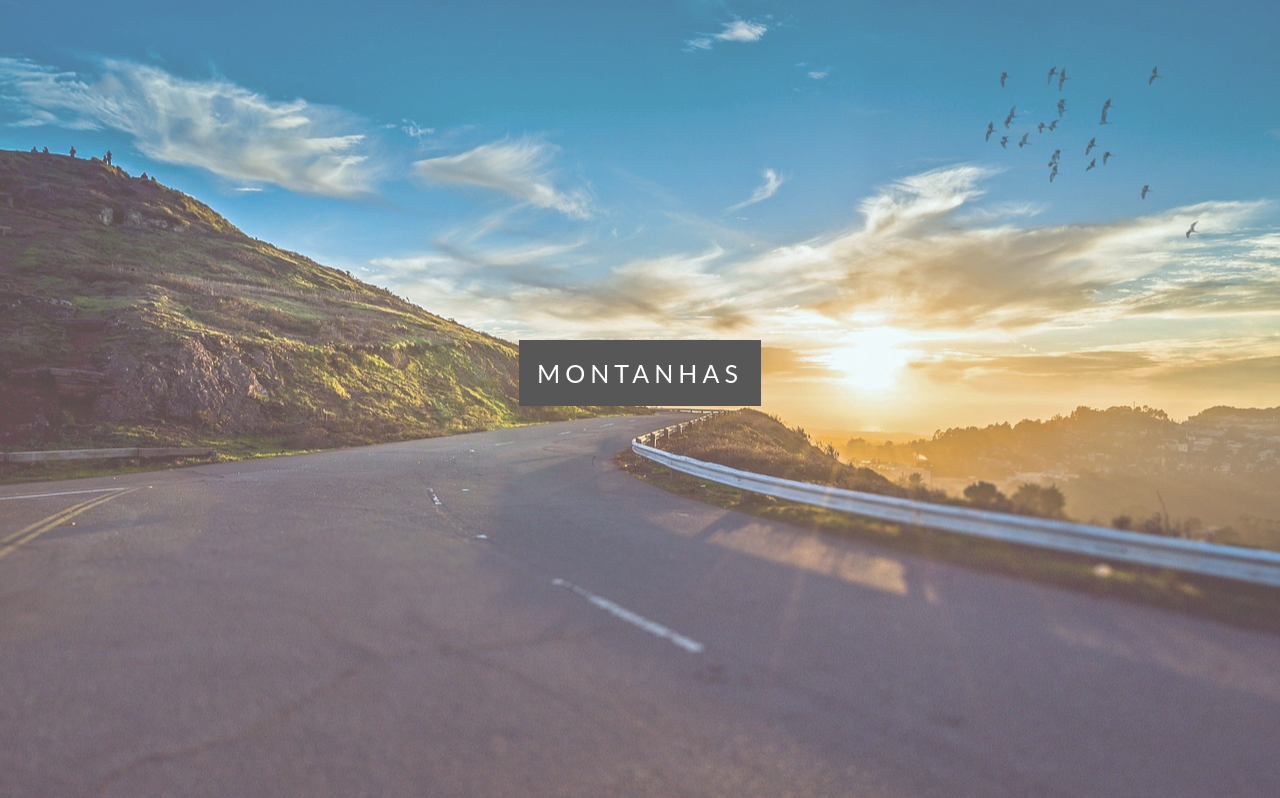
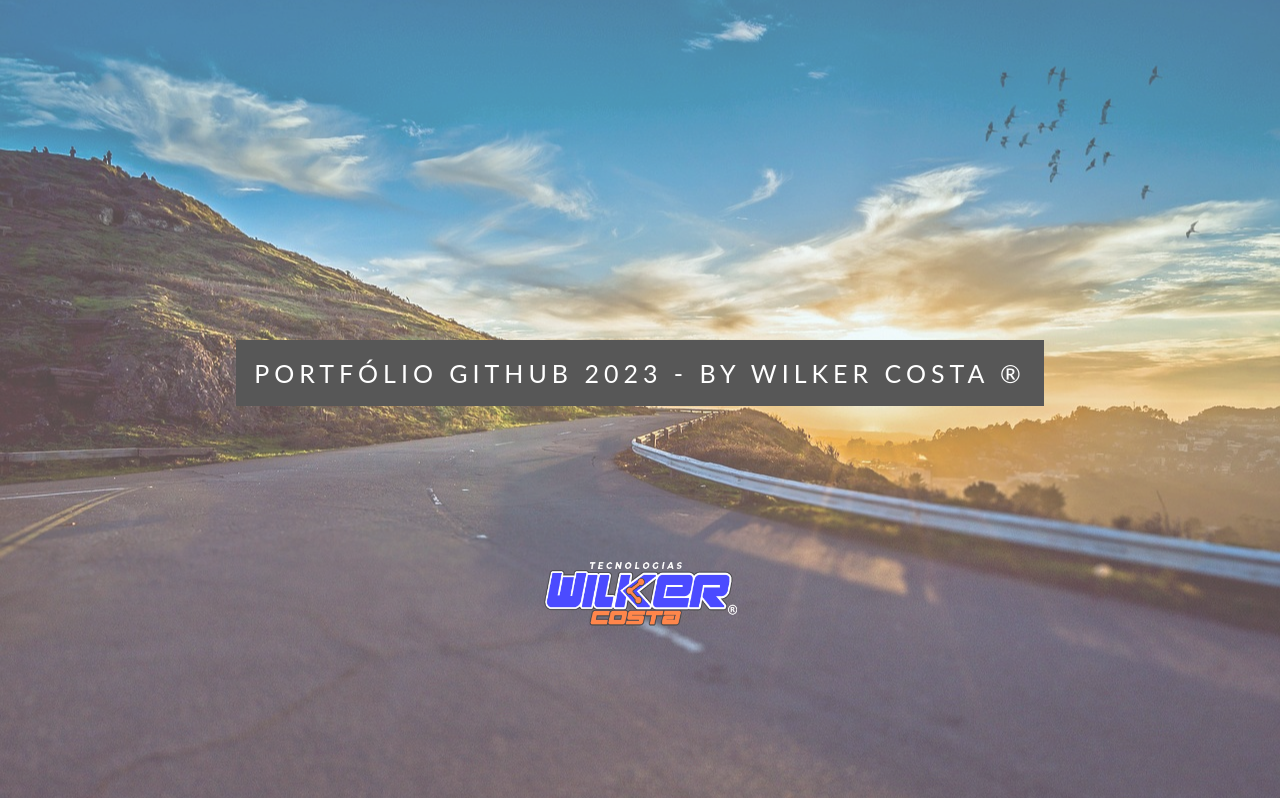
Before and after one commit to E-Wilker/Paralax_CSS, a plain HTML site: page index.html in a window 1280 px wide. Shown: the part 3181-3979 px from the top of the page. Drawn offline with Linux system fonts and the light colour scheme.

Commit message:
add logo

```diff
--- a/estilo.css
+++ b/estilo.css
@@ -65,3 +65,28 @@ p {
 .caixa4 {
     background-image: url(img/imagem4.jpg);
 }
+
+.wilker {
+    color: #fff;
+    text-decoration: none;
+
+}
+
+.logo {
+    position: absolute;
+    left: 0;
+    top: 70%;
+    width: 100%;
+    text-align: center;
+}
+
+a:link, a:active, a:visited {
+    color: white;
+    text-decoration: none;
+
+ }
+
+ a:hover {
+     color: rgb(255, 136, 0);
+
+ }
--- a/index.html
+++ b/index.html
@@ -39,7 +39,12 @@
     </div>
     <div class="caixa4">
         <div class="conteudo-titulo">
-            <span class="titulo">Montanhas</span>
+            <span class="titulo">
+                <a class="wilker" href="https://github.com/E-Wilker"target=”_blank”>Portfólio GitHub 2023 - By Wilker Costa ®</a>
+            </span>
+        </div>
+        <div class="logo">
+            <a href="https://wilkercosta.com.br/"target=”_blank”><img src="img/logo wilker branco.png" alt="Site Wilker Costa" height="70" width="200"></a>
         </div>
     </div>
 </body>
```
Also changed, not shown: img/logo wilker branco.png (added), img/logo_WlkerCosta.png (added).
